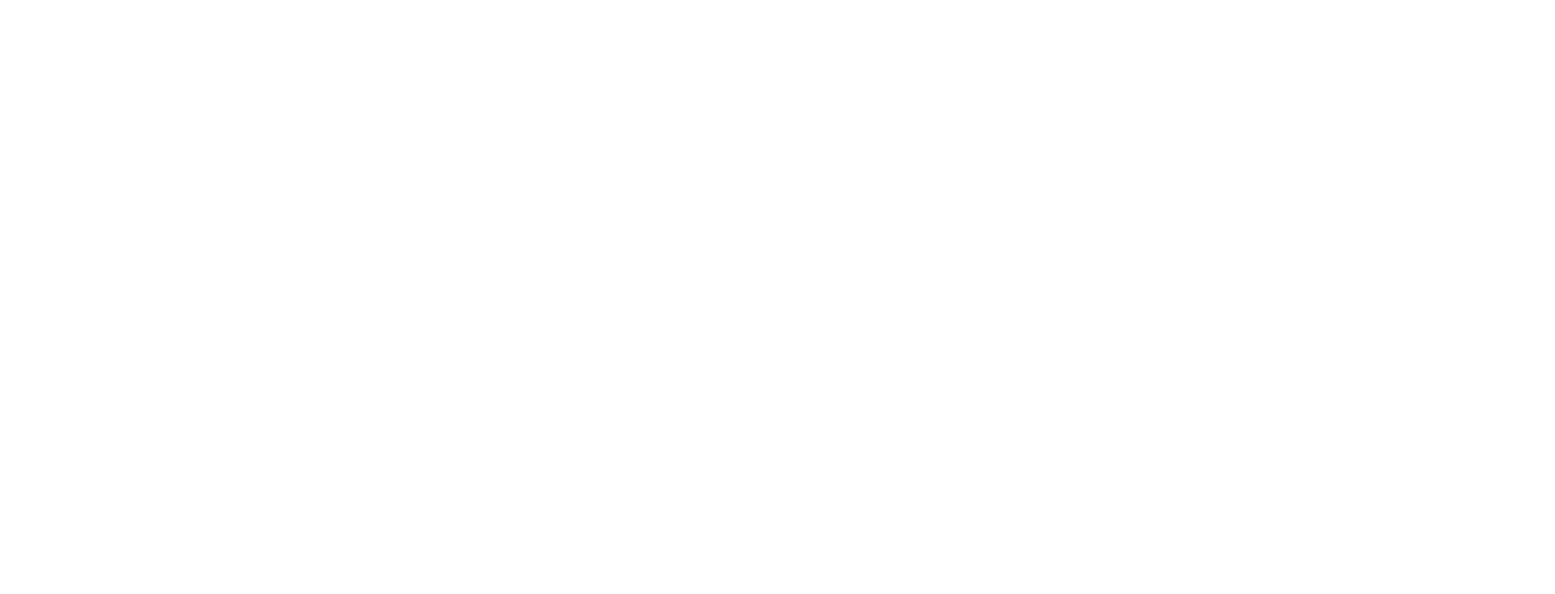
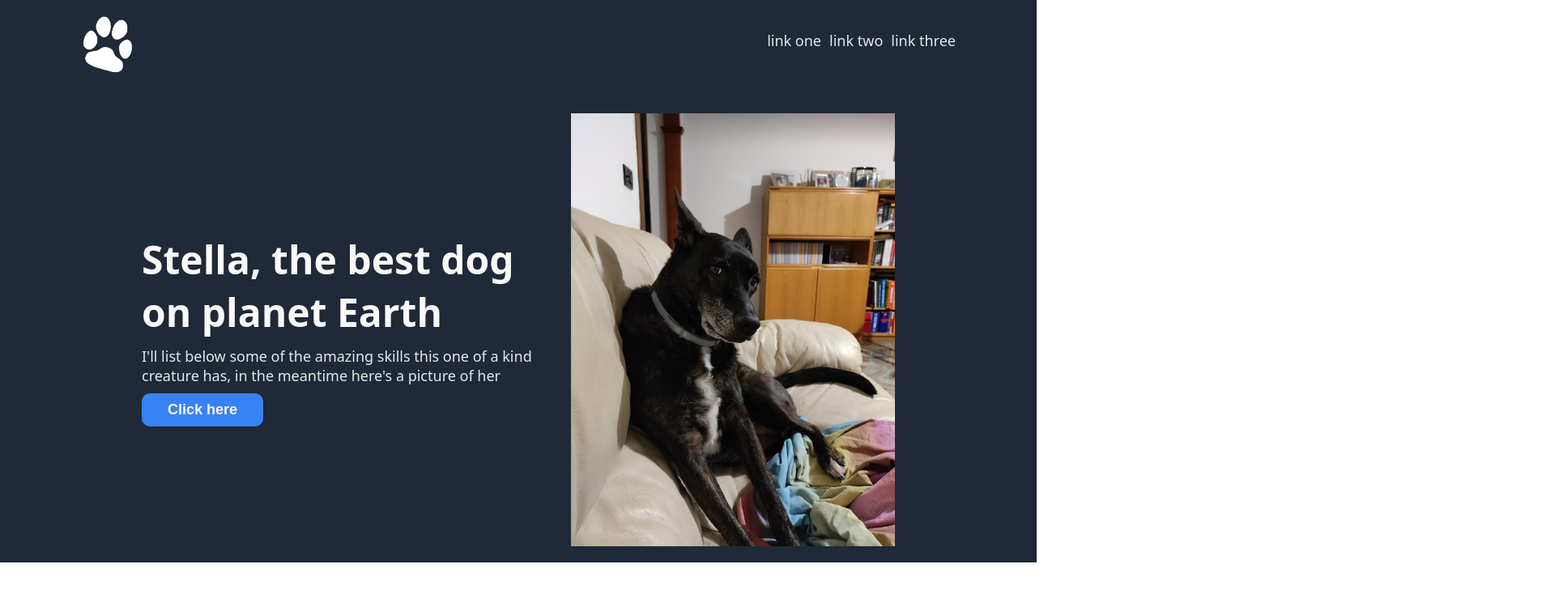
Before and after one commit to mnaccari/stella, a plain HTML site: page index.html in a window 1280 px wide. Shown: the top 734 px of the page at 81% size, 1920 px wide, since content can reach past the window. Drawn offline with Linux system fonts and the light colour scheme.

Commit message:
Finished header section, initialized main content

```diff
--- a/index.html
+++ b/index.html
@@ -1,9 +1,46 @@
 <!DOCTYPE html>
+
 <head>
     <meta title="Sella">
     <meta charset="UTF-8">
     <link rel="stylesheet" href="style.css">
 </head>
+
 <body>
+    <div class="header">
+        <div class="header-top">
+            <div class="logo">
+                <img id="logo-img" src="./images/logo.png" alt="logo placeholder">
+            </div>
+            <ul>
+                <li>link one</li>
+                <li>link two</li>
+                <li>link three</li>
+            </ul>
+        </div>
+        <div class="header-bottom">
+            <div class="titlebox">
+                <div class="titlebig">Stella, the best dog on planet Earth</div>
+                <div class="titlesmall">I'll list below some of the amazing skills this one of a kind creature has,
+                    in the meantime here's a picture of her</div>
+                <button class="titlebutton">Click here</button>
+            </div>
+            <img id="title-img" src="./images/chill.jpg" alt="top image placeholder">
+        </div>
+    </div>
+    <div class="content">
+        <div class="card"></div>
+        <div class="card"></div>
+        <div class="card"></div>
+        <div class="card"></div>
+    </div>
+    <div class="quote">
 
+    </div>
+    <div class="call">
+
+    </div>
+    <div class="footer">
+
+    </div>
 </body>
--- a/style.css
+++ b/style.css
@@ -0,0 +1,76 @@
+html, body {
+    margin: 0 -500%;
+    padding: 0 500%;
+    overflow-x: hidden;
+    font-family: system-ui, -apple-system, BlinkMacSystemFont, 'Segoe UI', Roboto, Oxygen, Ubuntu, Cantarell, 'Open Sans', 'Helvetica Neue', sans-serif;
+}
+
+.header {
+    display: flex;
+    flex-direction: column;
+    padding: 20px 100px;
+    background-color: #1f2937;
+    gap: 50px;
+}
+
+.header-top {
+    display: flex;
+    justify-content: space-between;
+}
+
+.logo {
+    height: 70px;
+    width: 70px;
+}
+
+#logo-img {
+    height: 70px;
+}
+
+ul {
+    display: flex;
+    list-style: none;
+    gap: 10px;
+}
+
+.header-bottom {
+    display: flex;
+    justify-content: center;
+    align-items: center;
+    gap: 30px;
+}
+
+.titlebox {
+    display: flex;
+    flex-direction: column;
+    gap: 10px;
+    max-width: 500px;
+}
+
+.titlebig {
+    color: #f9faf8;
+    font-weight: 800;
+    font-size: 48px;
+}
+
+.titlesmall,
+ul {
+    color: #E5E7EB;
+    font-size: 18px;
+}
+
+button {
+    width: 150px;
+    text-align: center;
+    font-size: 18px;
+    font-weight: 700;
+    padding: 10px;
+    color: #f9faf8;
+    background-color: #3882f6;
+    border-radius: 10px;
+    border: none;
+}
+
+#title-img {
+    width: 400px;
+}
```
Also changed, not shown: images/logo.png (added).
